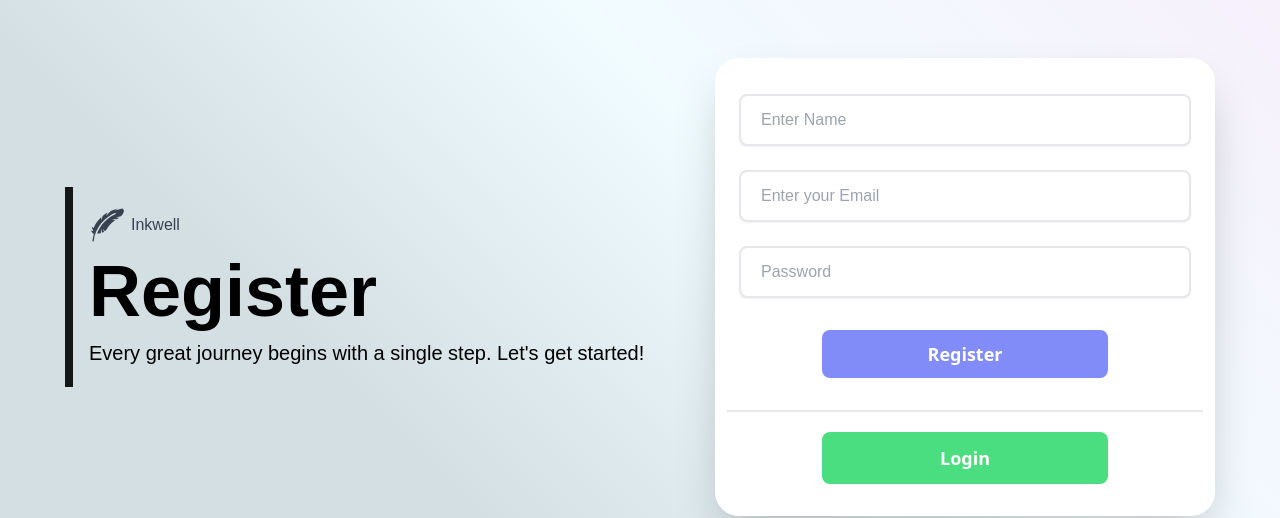
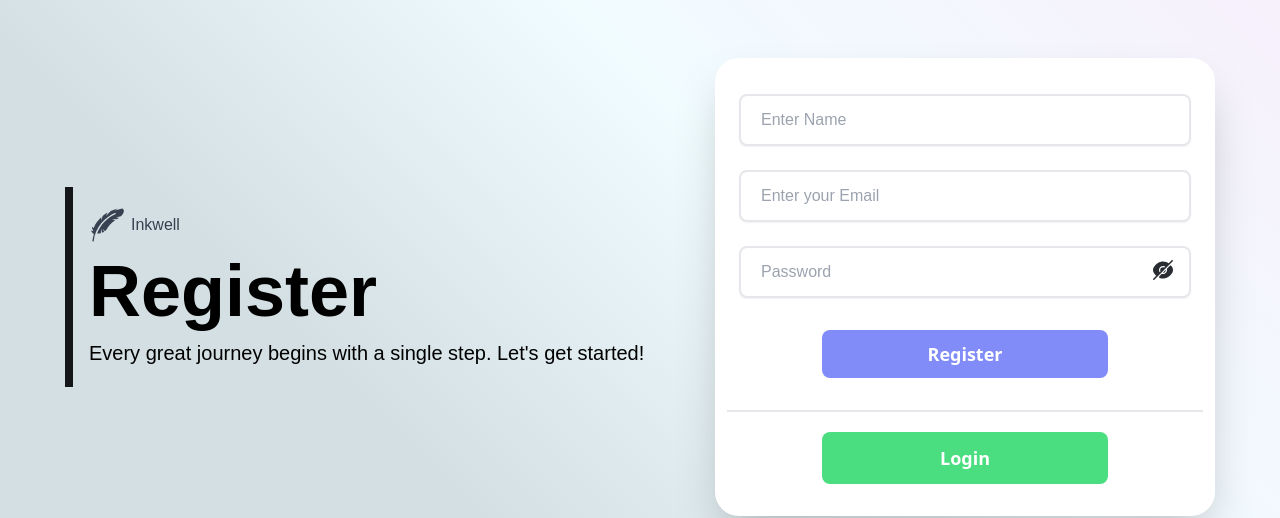
Before and after one commit to PrasadP27/Online-Diary, a React (Vite) app in the folder frontend/: page /register in a window 1280 px wide. Shown: the part 141-659 px from the top of the page. Built offline with nearby package versions, Linux system fonts and the light colour scheme; a web font is replaced by a local one.

Commit message:
Added password toggle

```diff
--- a/frontend/src/pages/Register.jsx
+++ b/frontend/src/pages/Register.jsx
@@ -3,14 +3,23 @@ import { Link } from "react-router";
 
 const Register = () => {
   const [isLoading, setIsLoading] = useState(false);
+  const [values, setValues] = useState({ name: "", email: "", password: "" });
+  const [user, setUser] = useState(null);
+  const [error, setError] = useState("");
+  const [passVisible, setPassVisible] = useState(false);
 
-  const handleClick = (e) => {
+  const handleSubmit = (e) => {
     e.preventDefault();
     setIsLoading(true);
 
     setTimeout(() => {
       setIsLoading(false);
-    }, 10000);
+      console.log(values);
+    }, 1000);
+  };
+
+  const passtoggle = () => {
+    setPassVisible(!passVisible);
   };
 
   return (
@@ -35,28 +44,93 @@ const Register = () => {
         </div>
 
         <div className="register-right shadow-2xl w-5/12 p-3 bg-white rounded-3xl text-center">
-          <form className="flex flex-col border-b-2 py-3 relative">
+          <form
+            onSubmit={handleSubmit}
+            className="flex flex-col border-b-2 py-3 relative"
+          >
             <input
               type="text"
               name="name"
               placeholder="Enter Name"
               className="font-nunito px-5 py-3 m-3 border-2 rounded-lg shadow-sm focus:outline-indigo-200 outline-2"
+              required
+              value={values.name}
+              onChange={(e) => setValues({ ...values, name: e.target.value })}
             />
             <input
               type="email"
               name="email"
               placeholder="Enter your Email"
+              autoComplete="username"
               className="font-nunito px-5 py-3 m-3 border-2 rounded-lg shadow-sm focus:outline-indigo-200 outline-2"
+              required
+              value={values.email}
+              onChange={(e) => setValues({ ...values, email: e.target.value })}
             />
-            <input
-              type="password"
-              name="password"
-              placeholder="Password"
-              className="font-nunito px-5 py-3 m-3 border-2 rounded-lg shadow-sm focus:outline-indigo-200 outline-2"
-            />
+            <div className="password relative m-3">
+              <input
+                type={passVisible ? "password" : "text"}
+                name="password"
+                placeholder="Password"
+                autoComplete="current-password"
+                className="w-full font-nunito px-5 py-3 border-2 rounded-lg shadow-sm focus:outline-indigo-200 outline-2"
+                required
+                value={values.password}
+                onChange={(e) =>
+                  setValues({ ...values, password: e.target.value })
+                }
+              />
+              <span onClick={passtoggle}>
+                {passVisible ? (
+                  <svg
+                    viewBox="0 0 24 24"
+                    fill="none"
+                    xmlns="http://www.w3.org/2000/svg"
+                    className="absolute right-4 top-0 translate-y-2/4 size-6 cursor-pointer z-10"
+                  >
+                    <path
+                      d="M21.25 9.14969C18.94 5.51969 15.56 3.42969 12 3.42969C10.22 3.42969 8.49 3.94969 6.91 4.91969C5.33 5.89969 3.91 7.32969 2.75 9.14969C1.75 10.7197 1.75 13.2697 2.75 14.8397C5.06 18.4797 8.44 20.5597 12 20.5597C13.78 20.5597 15.51 20.0397 17.09 19.0697C18.67 18.0897 20.09 16.6597 21.25 14.8397C22.25 13.2797 22.25 10.7197 21.25 9.14969ZM12 16.0397C9.76 16.0397 7.96 14.2297 7.96 11.9997C7.96 9.76969 9.76 7.95969 12 7.95969C14.24 7.95969 16.04 9.76969 16.04 11.9997C16.04 14.2297 14.24 16.0397 12 16.0397Z"
+                      fill="#292D32"
+                    ></path>
+                    <path
+                      d="M11.9984 9.14062C10.4284 9.14062 9.14844 10.4206 9.14844 12.0006C9.14844 13.5706 10.4284 14.8506 11.9984 14.8506C13.5684 14.8506 14.8584 13.5706 14.8584 12.0006C14.8584 10.4306 13.5684 9.14062 11.9984 9.14062Z"
+                      fill="#292D32"
+                    ></path>
+                  </svg>
+                ) : (
+                  <svg
+                    viewBox="0 0 24 24"
+                    fill="none"
+                    xmlns="http://www.w3.org/2000/svg"
+                    className="absolute right-4 top-0 translate-y-2/4 size-6 cursor-pointer z-10"
+                  >
+                    <path
+                      d="M21.2714 9.17834C20.9814 8.71834 20.6714 8.28834 20.3514 7.88834C19.9814 7.41834 19.2814 7.37834 18.8614 7.79834L15.8614 10.7983C16.0814 11.4583 16.1214 12.2183 15.9214 13.0083C15.5714 14.4183 14.4314 15.5583 13.0214 15.9083C12.2314 16.1083 11.4714 16.0683 10.8114 15.8483C10.8114 15.8483 9.38141 17.2783 8.35141 18.3083C7.85141 18.8083 8.01141 19.6883 8.68141 19.9483C9.75141 20.3583 10.8614 20.5683 12.0014 20.5683C13.7814 20.5683 15.5114 20.0483 17.0914 19.0783C18.7014 18.0783 20.1514 16.6083 21.3214 14.7383C22.2714 13.2283 22.2214 10.6883 21.2714 9.17834Z"
+                      fill="#292D32"
+                    ></path>
+                    <path
+                      d="M14.0206 9.98062L9.98062 14.0206C9.47062 13.5006 9.14062 12.7806 9.14062 12.0006C9.14062 10.4306 10.4206 9.14062 12.0006 9.14062C12.7806 9.14062 13.5006 9.47062 14.0206 9.98062Z"
+                      fill="#292D32"
+                    ></path>
+                    <path
+                      d="M18.25 5.74969L14.86 9.13969C14.13 8.39969 13.12 7.95969 12 7.95969C9.76 7.95969 7.96 9.76969 7.96 11.9997C7.96 13.1197 8.41 14.1297 9.14 14.8597L5.76 18.2497H5.75C4.64 17.3497 3.62 16.1997 2.75 14.8397C1.75 13.2697 1.75 10.7197 2.75 9.14969C3.91 7.32969 5.33 5.89969 6.91 4.91969C8.49 3.95969 10.22 3.42969 12 3.42969C14.23 3.42969 16.39 4.24969 18.25 5.74969Z"
+                      fill="#292D32"
+                    ></path>
+                    <path
+                      d="M14.8581 11.9981C14.8581 13.5681 13.5781 14.8581 11.9981 14.8581C11.9381 14.8581 11.8881 14.8581 11.8281 14.8381L14.8381 11.8281C14.8581 11.8881 14.8581 11.9381 14.8581 11.9981Z"
+                      fill="#292D32"
+                    ></path>
+                    <path
+                      d="M21.7689 2.22891C21.4689 1.92891 20.9789 1.92891 20.6789 2.22891L2.22891 20.6889C1.92891 20.9889 1.92891 21.4789 2.22891 21.7789C2.37891 21.9189 2.56891 21.9989 2.76891 21.9989C2.96891 21.9989 3.15891 21.9189 3.30891 21.7689L21.7689 3.30891C22.0789 3.00891 22.0789 2.52891 21.7689 2.22891Z"
+                      fill="#292D32"
+                    ></path>
+                  </svg>
+                )}
+              </span>
+            </div>
 
             <button
-              onClick={handleClick}
+              type="submit"
               className={`cursor-pointer mx-auto my-5 h-12 bg-indigo-400 font-semibold text-lg text-white
                   hover:bg-indigo-500 transition-all
                   ${
@@ -89,7 +163,7 @@ const Register = () => {
               </span>
             </button>
 
-            <h4 className="font-nunito text-red-600 font-semibold "></h4>
+            <h4 className="font-nunito text-red-600 font-semibold ">{error}</h4>
           </form>
           <Link
             to={"/login"}
```
